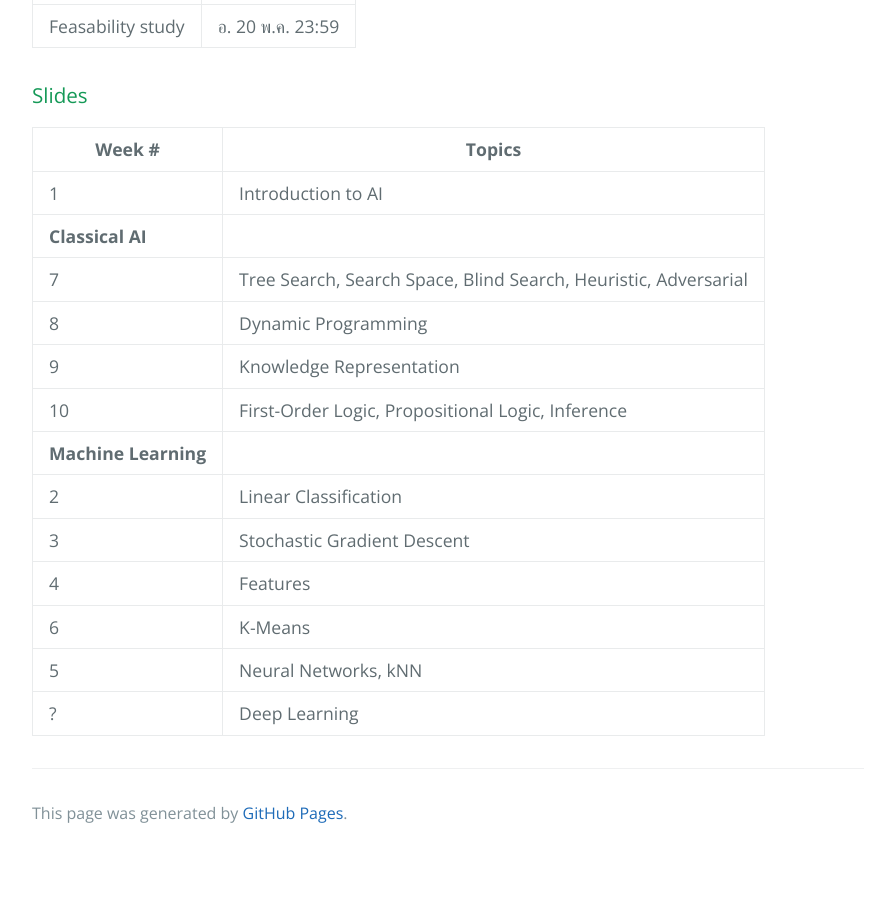
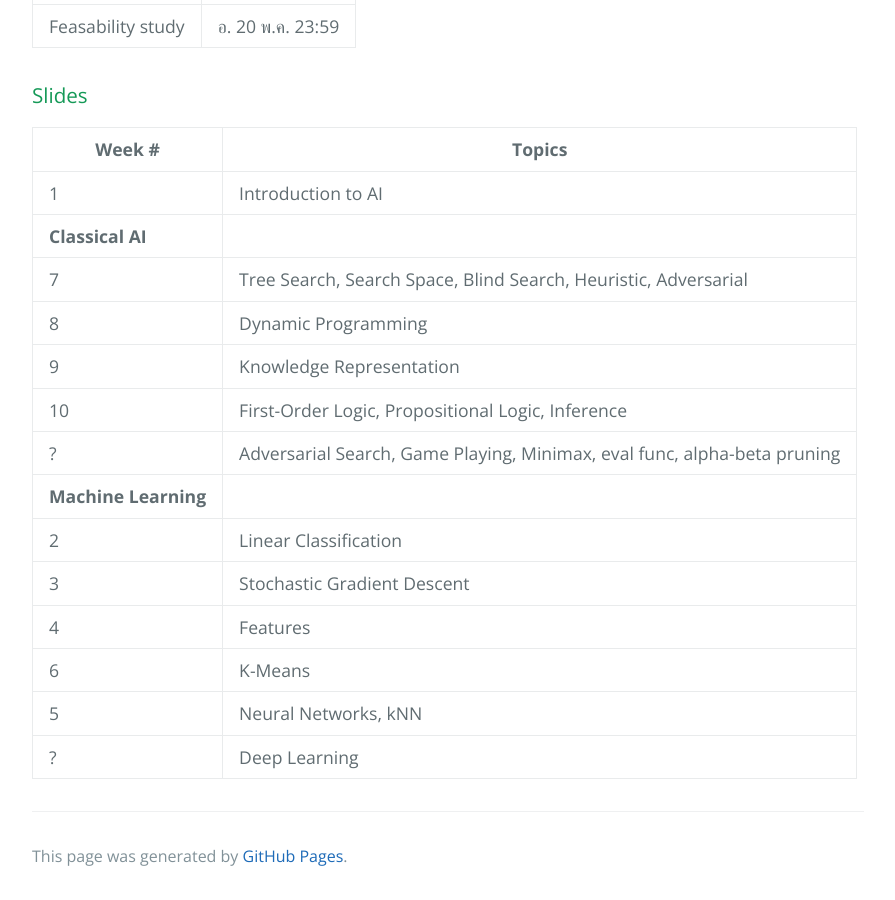
Before and after one commit to pratch/ml_course, a Jekyll site: the page built from index.md, in a window 1280 px wide and 900 px high, scrolled down 1304 px. Shown: the whole window, without its empty margins (192-1087 px from the left). Built offline with Jekyll 4.4.1, drawn with Linux system fonts in a browser that asks for light colours; before the commit the page ends 2161 px from its top, so only the background shows below that.

Commit message:
Update index.md

```diff
--- a/index.md
+++ b/index.md
@@ -46,6 +46,7 @@ Study and practice of Introduction and Learning theory, Supervised learning, Cla
 | 8 | Dynamic Programming |
 | 9 | Knowledge Representation |
 | 10 | First-Order Logic, Propositional Logic, Inference |
+| ? | Adversarial Search, Game Playing, Minimax, eval func, alpha-beta pruning |
 | **Machine Learning** ||
 | 2 | Linear Classification |
 | 3 | Stochastic Gradient Descent |
```
